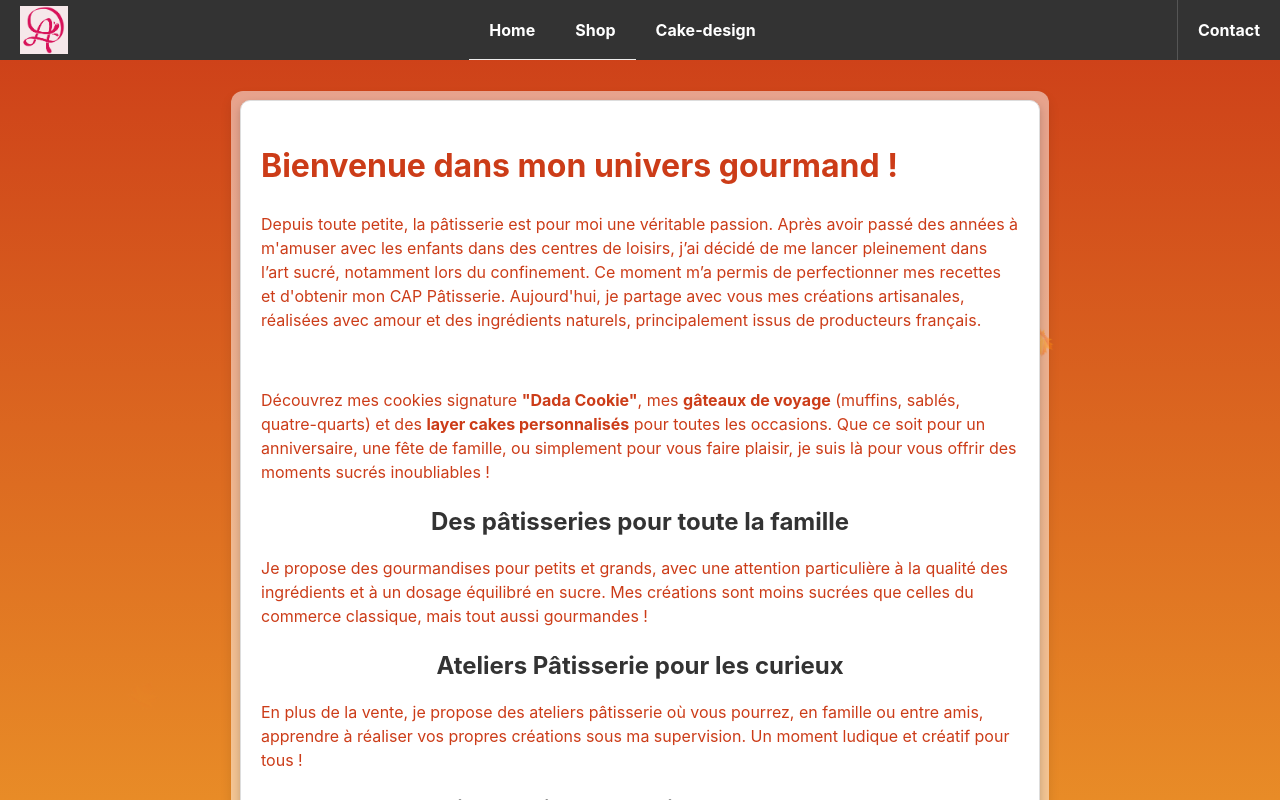
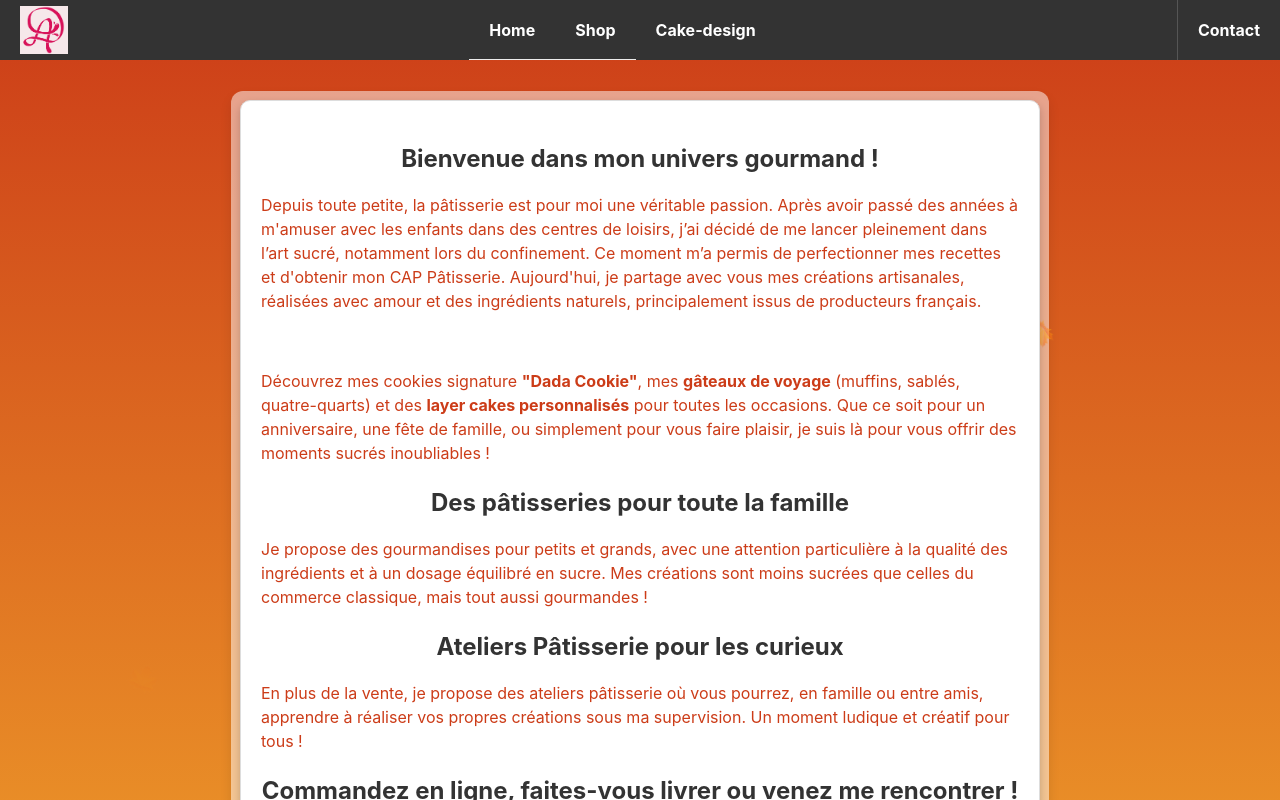
Before and after one commit to SukiTsu/Projet-Patissesie, a React (Vite) app: page / in a window 1280 px wide. Shown: the top 800 px of the page. Built offline with nearby package versions, Linux system fonts and the light colour scheme; no server answers.

Commit message:
deplacement fichier robot

```diff
--- a/src/page/home/home.tsx
+++ b/src/page/home/home.tsx
@@ -8,7 +8,7 @@ const Home =({}) => {
             <ChangeStyleSain />
             <Navbar/>
             <div className="content">
-            <h1>Bienvenue dans mon univers gourmand !</h1>
+            <h2>Bienvenue dans mon univers gourmand !</h2>
             <p>Depuis toute petite, la pâtisserie est pour moi une véritable passion.
                 Après avoir passé des années à m'amuser avec les enfants dans des centres de loisirs, j’ai décidé de me lancer pleinement dans l’art sucré, notamment lors du confinement.
                 Ce moment m’a permis de perfectionner mes recettes et d'obtenir mon CAP Pâtisserie.
@@ -16,7 +16,6 @@ const Home =({}) => {
                 </p><br/>
                 <p>Découvrez mes cookies signature <strong>"Dada Cookie"</strong>, mes <strong>gâteaux de voyage</strong> (muffins, sablés, quatre-quarts) et des <strong> layer cakes personnalisés</strong> pour toutes les occasions.
                 Que ce soit pour un anniversaire, une fête de famille, ou simplement pour vous faire plaisir, je suis là pour vous offrir des moments sucrés inoubliables !</p>
-
                 <h2>Des pâtisseries pour toute la famille </h2>
                 <p>Je propose des gourmandises pour petits et grands, avec une attention particulière à la qualité des ingrédients et à un dosage équilibré en sucre.
                 Mes créations sont moins sucrées que celles du commerce classique, mais tout aussi gourmandes !</p>
```
Also changed, not shown: public/robots.txt (renamed from src/robots.txt), 1 other file (tests, documents, lock files or other folders).
